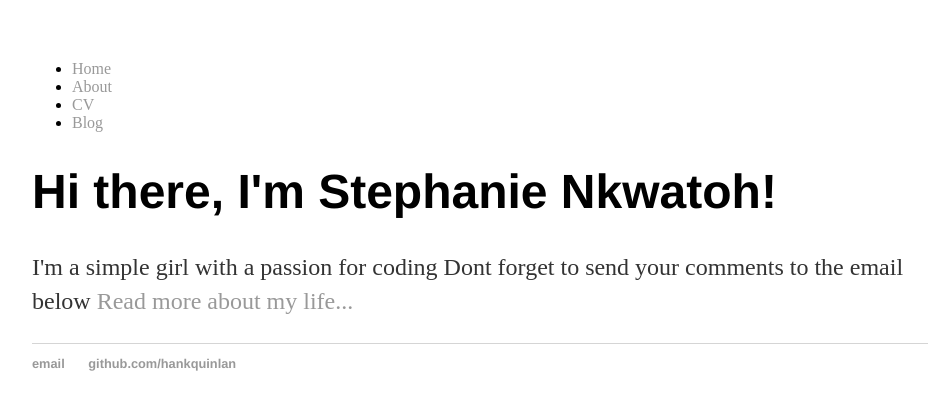
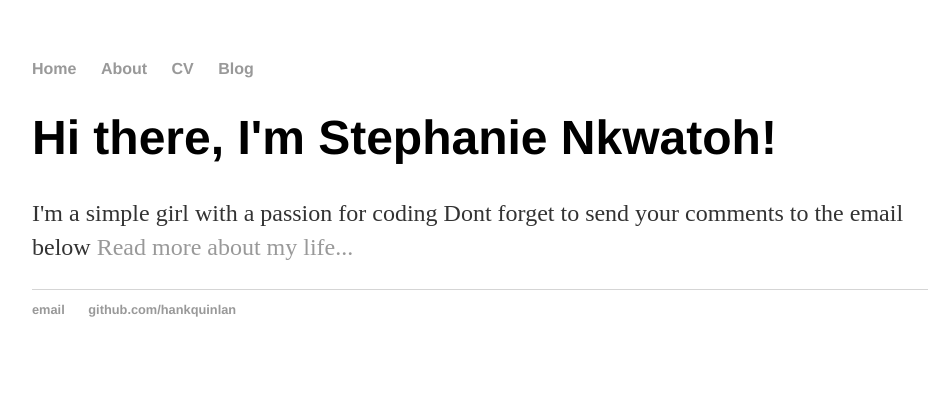
Before and after one commit to steph237/steph237.github.io, a Jekyll site: the page built from index.html, in a window 1280 px wide. Shown: the top 410 px of the page, without its empty margins (160-1092 px from the left). Built offline with Jekyll 4.4.1, drawn with Linux system fonts in a browser that asks for light colours.

Commit message:
Update default.html
removed nav bar

```diff
--- a/_layouts/default.html
+++ b/_layouts/default.html
@@ -6,7 +6,7 @@
 		<link rel="stylesheet" type="text/css" href="/css/main.css">
 		</head>
 		<body>
-			<div class ="navbar">
+			<nav>
 	    		<ul>
 	        		<li><a href="/">Home</a></li>
 		        	<li><a href="/about">About</a></li>
```
